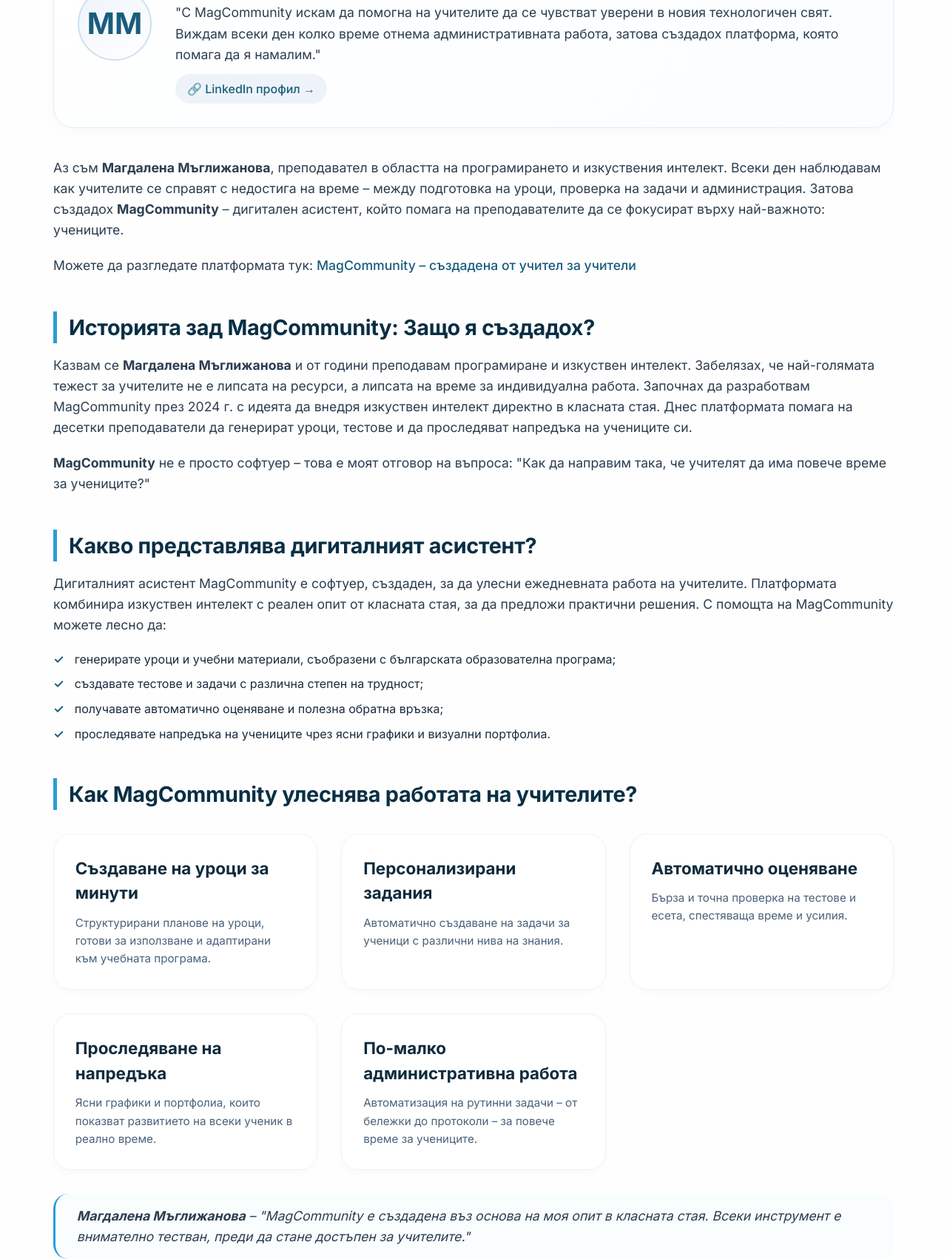
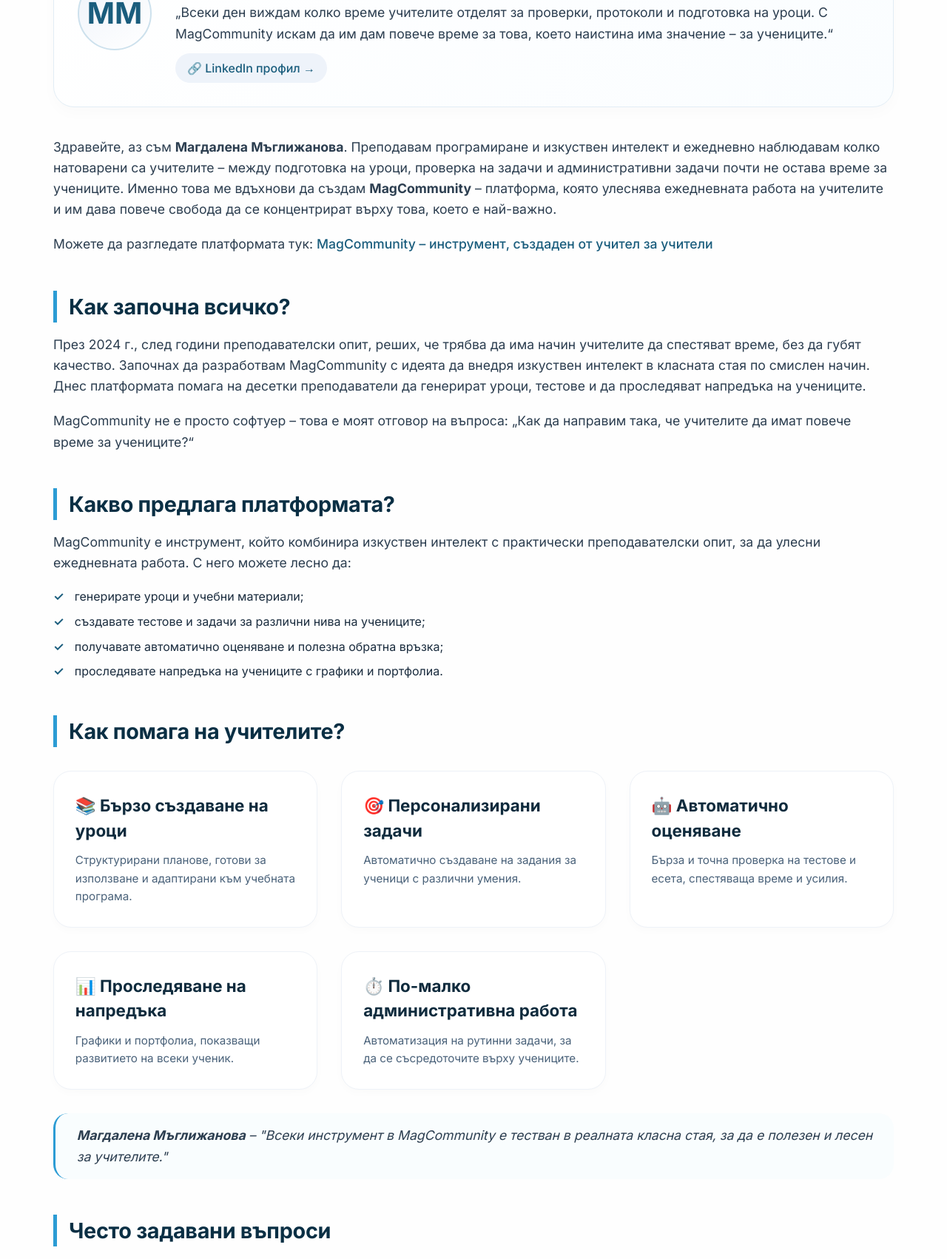
Before and after one commit to MaggieM777/articles, a plain HTML site: page index.html in a window 1280 px wide. Shown: the part 327-2029 px from the top of the page at 74% size. Drawn offline with Linux system fonts and the light colour scheme.

Commit message:
Update index.html

```diff
--- a/index.html
+++ b/index.html
@@ -314,109 +314,103 @@
 </head>
 <body>
 
+<body>
 <div class="container">
 
   <div class="badge-founder">
     ОТ АВТОРА: Магдалена Мъглижанова
   </div>
 
-  <!-- ✅ FIX 2: H1 с името ти + подзаглавие -->
   <h1>Магдалена Мъглижанова</h1>
-  <div class="subhead">Създател на MagCommunity – дигитален асистент за учители с изкуствен интелект</div>
+  <div class="subhead">Създадох MagCommunity, за да помогна на учителите да имат повече време за учениците си</div>
 
-  <!-- Author Hero Section -->
   <div class="author-hero">
-    <div class="author-avatar-large">
-      ММ
-    </div>
+    <div class="author-avatar-large">ММ</div>
     <div class="author-bio">
       <strong>Магдалена Мъглижанова</strong>
       <div class="author-tagline">Преподавател по програмиране и ИИ | Основател на MagCommunity</div>
-      <p style="margin: 0.5rem 0 0 0;">"С MagCommunity искам да помогна на учителите да се чувстват уверени в новия технологичен свят. Виждам всеки ден колко време отнема административната работа, затова създадох платформа, която помага да я намалим."</p>
+      <p style="margin: 0.5rem 0 0 0;">
+        „Всеки ден виждам колко време учителите отделят за проверки, протоколи и подготовка на уроци. С MagCommunity искам да им дам повече време за това, което наистина има значение – за учениците.“
+      </p>
       <a href="https://www.linkedin.com/in/magdalena-maglizhanova/" target="_blank" class="social-link">🔗 LinkedIn профил →</a>
     </div>
   </div>
 
-  <p>Аз съм <strong>Магдалена Мъглижанова</strong>, преподавател в областта на програмирането и изкуствения интелект. Всеки ден наблюдавам как учителите се справят с недостига на време – между подготовка на уроци, проверка на задачи и администрация. Затова създадох <strong>MagCommunity</strong> – дигитален асистент, който помага на преподавателите да се фокусират върху най-важното: учениците.</p>
+  <p>Здравейте, аз съм <strong>Магдалена Мъглижанова</strong>. Преподавам програмиране и изкуствен интелект и ежедневно наблюдавам колко натоварени са учителите – между подготовка на уроци, проверка на задачи и административни задачи почти не остава време за учениците. Именно това ме вдъхнови да създам <strong>MagCommunity</strong> – платформа, която улеснява ежедневната работа на учителите и им дава повече свобода да се концентрират върху това, което е най-важно.</p>
 
-  <p>Можете да разгледате платформата тук: <strong><a href="https://magcommunity.vercel.app/" target="_blank">MagCommunity – създадена от учител за учители</a></strong></p>
+  <p>Можете да разгледате платформата тук: <strong><a href="https://magcommunity.vercel.app/" target="_blank">MagCommunity – инструмент, създаден от учител за учители</a></strong></p>
 
-  <!-- Историята зад MagCommunity -->
-  <h2>Историята зад MagCommunity: Защо я създадох?</h2>
-  <p>Казвам се <strong>Магдалена Мъглижанова</strong> и от години преподавам програмиране и изкуствен интелект. Забелязах, че най-голямата тежест за учителите не е липсата на ресурси, а липсата на време за индивидуална работа. Започнах да разработвам MagCommunity през 2024 г. с идеята да внедря изкуствен интелект директно в класната стая. Днес платформата помага на десетки преподаватели да генерират уроци, тестове и да проследяват напредъка на учениците си.</p>
+  <h2>Как започна всичко?</h2>
+  <p>През 2024 г., след години преподавателски опит, реших, че трябва да има начин учителите да спестяват време, без да губят качество. Започнах да разработвам MagCommunity с идеята да внедря изкуствен интелект в класната стая по смислен начин. Днес платформата помага на десетки преподаватели да генерират уроци, тестове и да проследяват напредъка на учениците.</p>
 
-  <p><strong>MagCommunity</strong> не е просто софтуер – това е моят отговор на въпроса: "Как да направим така, че учителят да има повече време за учениците?"</p>
+  <p>MagCommunity не е просто софтуер – това е моят отговор на въпроса: „Как да направим така, че учителите да имат повече време за учениците?“</p>
 
-  <h2>Какво представлява дигиталният асистент?</h2>
-<p>Дигиталният асистент MagCommunity е софтуер, създаден, за да улесни ежедневната работа на учителите. Платформата комбинира изкуствен интелект с реален опит от класната стая, за да предложи практични решения. С помощта на MagCommunity можете лесно да:</p>
+  <h2>Какво предлага платформата?</h2>
+  <p>MagCommunity е инструмент, който комбинира изкуствен интелект с практически преподавателски опит, за да улесни ежедневната работа. С него можете лесно да:</p>
   <ul>
-  <li>генерирате уроци и учебни материали, съобразени с българската образователна програма;</li>
-  <li>създавате тестове и задачи с различна степен на трудност;</li>
+    <li>генерирате уроци и учебни материали;</li>
+    <li>създавате тестове и задачи за различни нива на учениците;</li>
     <li>получавате автоматично оценяване и полезна обратна връзка;</li>
-  <li>проследявате напредъка на учениците чрез ясни графики и визуални портфолиа.</li>
+    <li>проследявате напредъка на учениците с графики и портфолиа.</li>
   </ul>
 
-<h2>Как MagCommunity улеснява работата на учителите?</h2>
+  <h2>Как помага на учителите?</h2>
   <div class="feature-grid">
     <div class="feature-card">
-    <h4>Създаване на уроци за минути</h4>
-    <p>Структурирани планове на уроци, готови за използване и адаптирани към учебната програма.</p>
+      <h4>📚 Бързо създаване на уроци</h4>
+      <p>Структурирани планове, готови за използване и адаптирани към учебната програма.</p>
     </div>
     <div class="feature-card">
-    <h4>Персонализирани задания</h4>
-    <p>Автоматично създаване на задачи за ученици с различни нива на знания.</p>
+      <h4>🎯 Персонализирани задачи</h4>
+      <p>Автоматично създаване на задания за ученици с различни умения.</p>
     </div>
     <div class="feature-card">
-    <h4>Автоматично оценяване</h4>
+      <h4>🤖 Автоматично оценяване</h4>
       <p>Бърза и точна проверка на тестове и есета, спестяваща време и усилия.</p>
     </div>
     <div class="feature-card">
-    <h4>Проследяване на напредъка</h4>
-    <p>Ясни графики и портфолиа, които показват развитието на всеки ученик в реално време.</p>
+      <h4>📊 Проследяване на напредъка</h4>
+      <p>Графики и портфолиа, показващи развитието на всеки ученик.</p>
     </div>
     <div class="feature-card">
-    <h4>По-малко административна работа</h4>
-    <p>Автоматизация на рутинни задачи – от бележки до протоколи – за повече време за учениците.</p>
+      <h4>⏱️ По-малко административна работа</h4>
+      <p>Автоматизация на рутинни задачи, за да се съсредоточите върху учениците.</p>
     </div>
   </div>
 
   <div style="background: #f9fdfe; border-radius: 20px; padding: 1rem 1.8rem; margin: 2rem 0; border-left: 3px solid #2c9cd4;">
-  <p style="margin: 0; font-style: italic;"><strong>Магдалена Мъглижанова</strong> – "MagCommunity е създадена въз основа на моя опит в класната стая. Всеки инструмент е внимателно тестван, преди да стане достъпен за учителите."</p>
+    <p style="margin: 0; font-style: italic;"><strong>Магдалена Мъглижанова</strong> – "Всеки инструмент в MagCommunity е тестван в реалната класна стая, за да е полезен и лесен за учителите."</p>
   </div>
 
   <h2>Често задавани въпроси</h2>
   <div class="faq-item">
-  <h3>Какво е дигитален асистент за учители?</h3>
-  <p>MagCommunity е платформа, която комбинира изкуствен интелект с практическо преподавателско знание, за да подпомага подготовката на уроци, оценяването и организацията на учебния процес.</p>
+    <h3>Какво е MagCommunity?</h3>
+    <p>MagCommunity е инструмент, който помага на учителите да подготвят уроци, да проверяват задания и да проследяват развитието на учениците си, като същевременно спестява време.</p>
   </div>
   <div class="faq-item">
-  <h3>MagCommunity българска платформа ли е?</h3>
-  <p>Да, MagCommunity е създадена от мен, Магдалена Мъглижанова, в България, специално за нуждите на българските учители и ученици.</p>
+    <h3>Платформата е българска?</h3>
+    <p>Да, създадена е в България от мен, специално за нуждите на българските училища.</p>
   </div>
   <div class="faq-item">
-  <h3>Спестява ли реално време?</h3>
-  <p>Учителите, които са тествали платформата, споделят, че спестяват между 5 и 8 часа седмично – време, което могат да използват за работа с учениците.</p>
-</div>
-  <div style="background: #f9fdfe; border-radius: 20px; padding: 1rem 1.8rem; margin: 2rem 0; border-left: 3px solid #2c9cd4;">
-    <p style="margin: 0; font-style: italic;"><strong>Магдалена Мъглижанова</strong> – "MagCommunity е резултат от моята преподавателска практика. Всеки инструмент в платформата е тестван в реална класна стая, преди да стигне до вас."</p>
+    <h3>Колко време спестява?</h3>
+    <p>Учителите, които използват платформата, споделят, че спестяват между 5 и 8 часа седмично – време за работа с учениците.</p>
   </div>
 
   <div class="cta-glow">
     <p style="font-size: 1.6rem; font-weight: 700; margin-bottom: 0.5rem;">Повече време за преподаване</p>
-    <p style="font-size: 1.1rem; margin-bottom: 1rem;">Изпробвайте MagCommunity – дигиталния асистент, създаден от преподавател за преподаватели.</p>
-    <a href="https://magcommunity.com" class="btn-primary" target="_blank">Към MagCommunity</a>
+    <p style="font-size: 1.1rem; margin-bottom: 1rem;">Изпробвайте MagCommunity – инструмент, създаден от преподавател за преподаватели.</p>
+    <a href="https://magcommunity.com" class="btn-primary" target="_blank">🚀 Към MagCommunity</a>
     <p style="margin-top: 1.2rem; font-size: 0.8rem;">Магдалена Мъглижанова, основател</p>
   </div>
 
   <div class="footer-note">
-    <p>© 2025 <strong>MagCommunity</strong> – Дигитален асистент за учители</p>
-    <p>Създаден от <strong>Магдалена Мъглижанова</strong> · Преподавател по програмиране и ИИ</p>
+    <p>© 2025 <strong>MagCommunity</strong> – Платформа за учители</p>
+    <p>Създадено от <strong>Магдалена Мъглижанова</strong> · Преподавател по програмиране и ИИ</p>
     <p style="margin-top: 0.5rem;">
       <a href="https://magcommunity.vercel.app/" target="_blank">https://magcommunity.com</a> |
       <a href="https://www.linkedin.com/in/magdalena-maglizhanova/" target="_blank">LinkedIn</a>
     </p>
   </div>
 </div>
-
 </body>
 </html>
```
Lines whose indentation alone changed are shown as unchanged.
